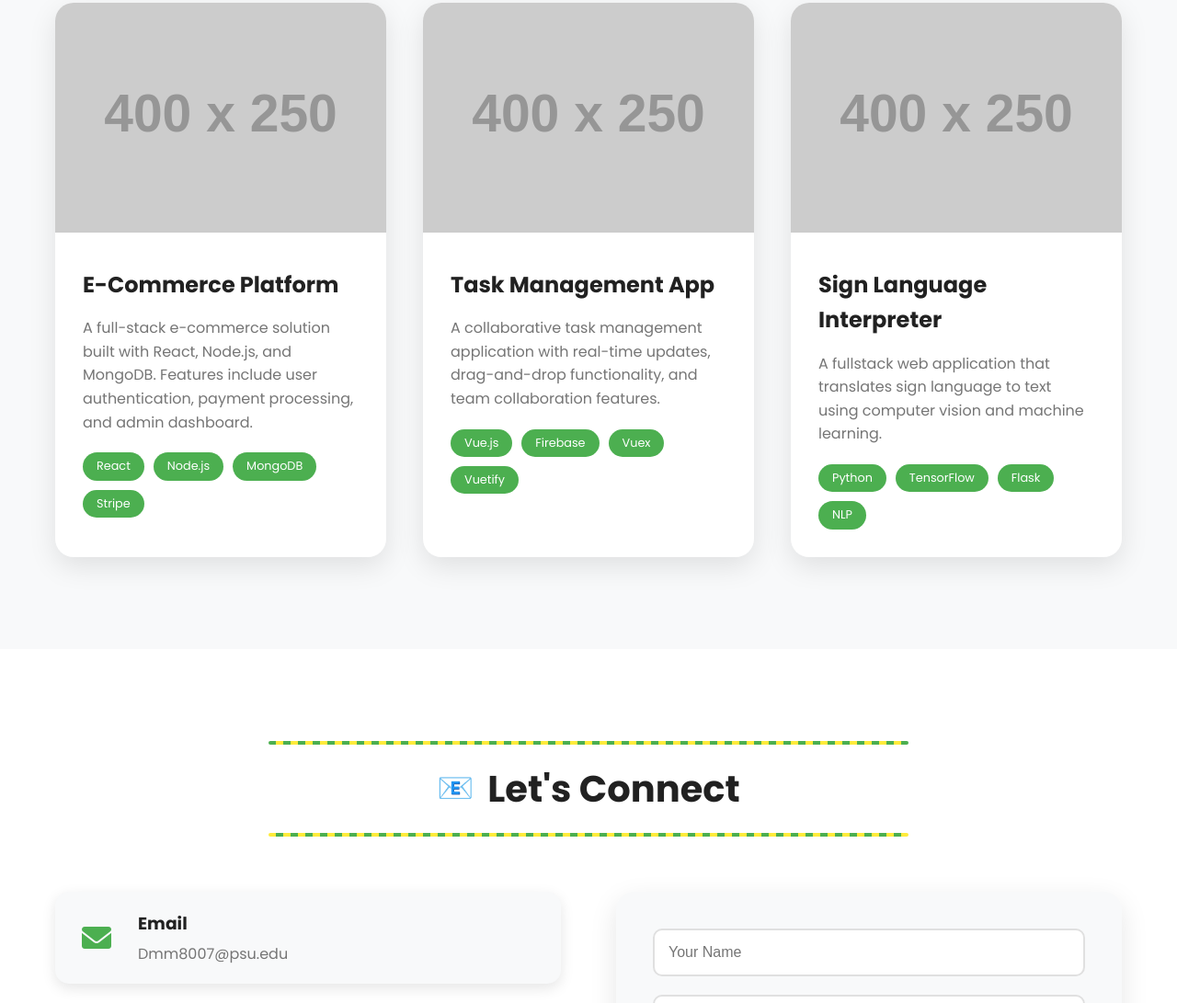
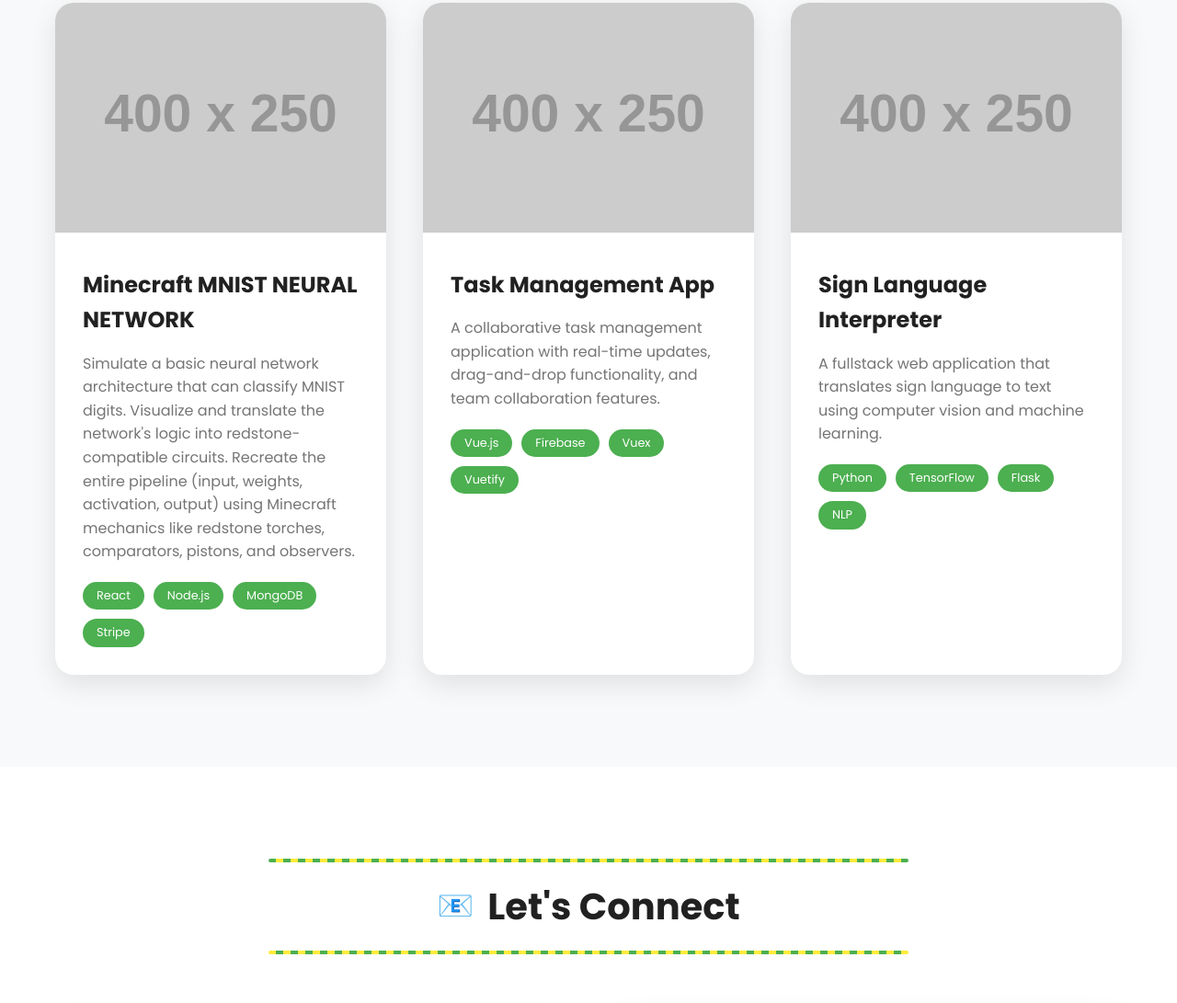
Before and after one commit to Devin-M5706/portfolio, a website: page index.html in a window 1280 px wide. Shown: the part 2886-3977 px from the top of the page at 92% size. Drawn offline with Linux system fonts and the light colour scheme; placeholder pictures from the web are drawn by us.

Commit message:
🔧 Final updates to portfolio content and styling

```diff
--- a/index.html
+++ b/index.html
@@ -243,8 +243,8 @@
                         </div>
                     </div>
                     <div class="project-content">
-                        <h3>E-Commerce Platform</h3>
-                        <p>A full-stack e-commerce solution built with React, Node.js, and MongoDB. Features include user authentication, payment processing, and admin dashboard.</p>
+                        <h3>Minecraft MNIST NEURAL NETWORK</h3>
+                        <p>Simulate a basic neural network architecture that can classify MNIST digits. Visualize and translate the network's logic into redstone-compatible circuits. Recreate the entire pipeline (input, weights, activation, output) using Minecraft mechanics like redstone torches, comparators, pistons, and observers.</p>
                         <div class="project-tech">
                             <span class="tech-tag">React</span>
                             <span class="tech-tag">Node.js</span>
```
